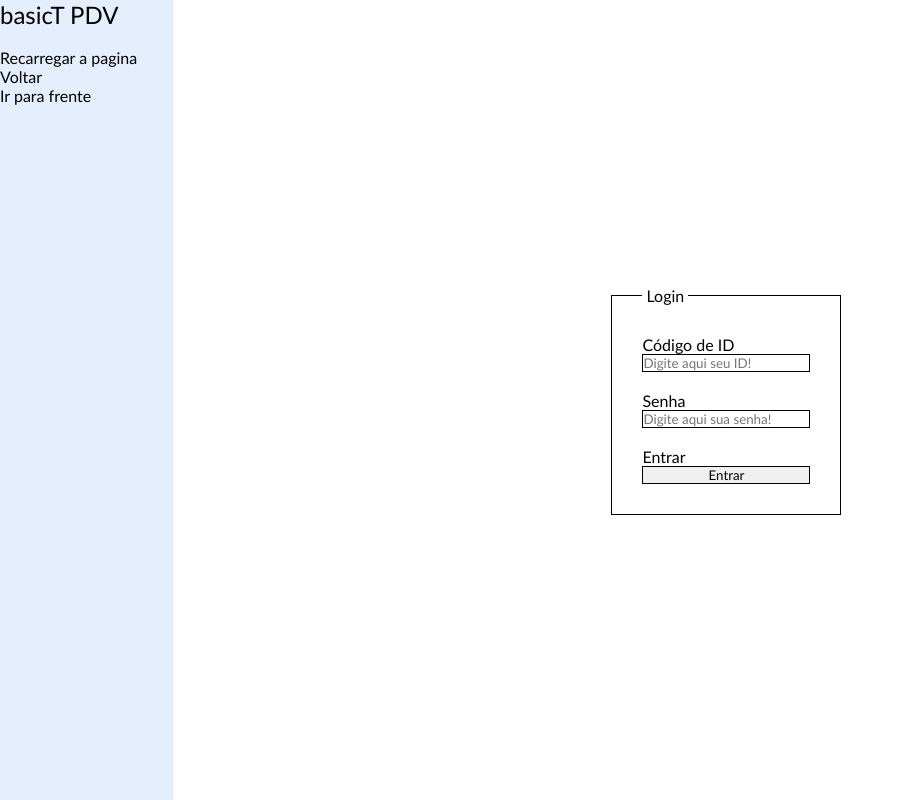
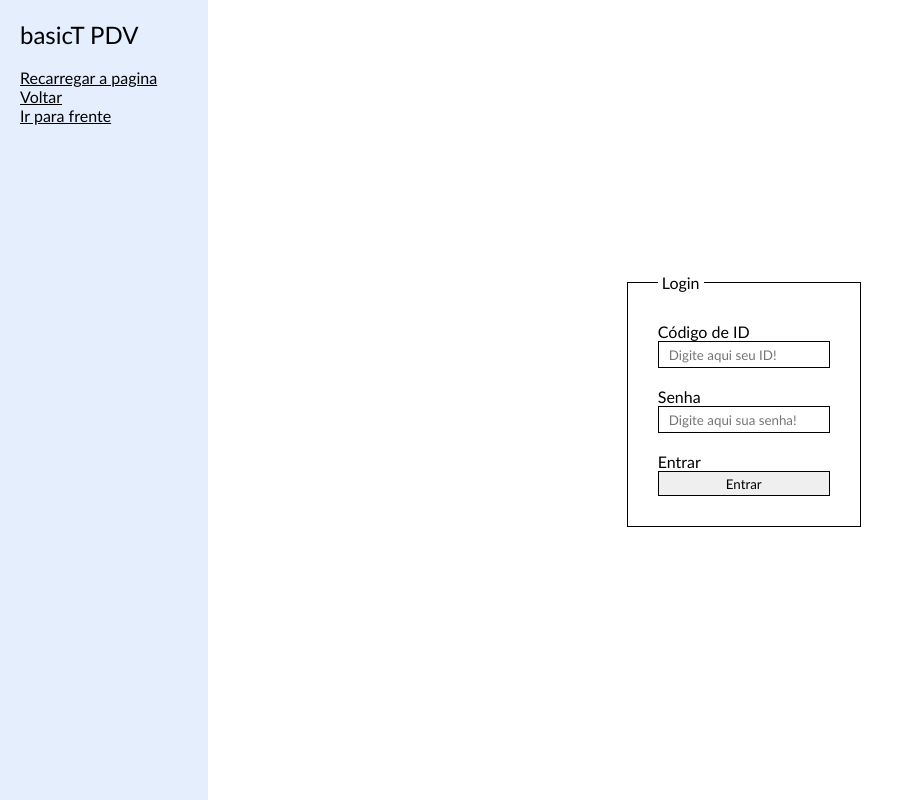
Before and after one commit to theMyntt/basicT, a PHP site: page / in a window 1280 px wide. Shown: the whole page, without its empty margins (0-924 px from the left). Run offline with PHP 8.4, Linux system fonts and the light colour scheme.

Commit message:
feat: mudanças simples no design

```diff
--- a/css/style.css
+++ b/css/style.css
@@ -19,19 +19,46 @@ nav ul li span {
 aside {
 	background-color: #E5EEFD;
 	width: 200px;
-	height: 100vh
+	/*height: 100vh;*/
+	padding: 20px 20px 0 20px;
 }
 
+aside nav ul {
+	list-style-type: none;
+}
+
+aside nav ul li {
+	text-decoration: underline;
+}
 /*aside {
 	padding: 0 0 0 20px;
 }*/
 
-form {
+main, form {
 	display: flex;
 	align-items: center;
 	justify-content: center;
 	height: 100vh;
+	flex-direction: column
 }
+
+input {
+	padding: 0 10px;
+}
+
+.choice {
+	width: 60px;
+	height: 60px;
+	margin: 10px
+}
+
+.grid-column {
+	display: flex;
+	flex-direction: column;
+	float: left;
+	max-width: 150px;
+}
+
 
 fieldset {
 	padding: 30px;
@@ -48,3 +75,12 @@ legend {
 label {
 	display: grid;
 }
+
+.form-input {
+	height: 25px;
+	width: 150px;
+}
+
+form label button {
+	width: 100%;
+}
```
